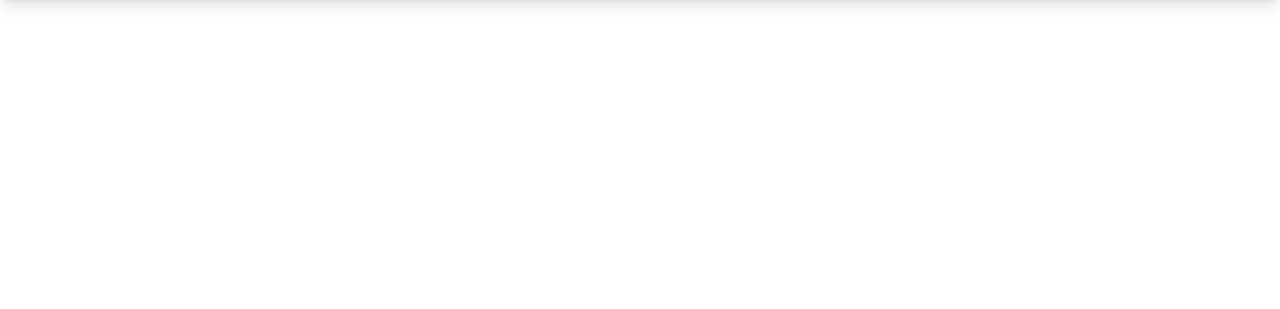
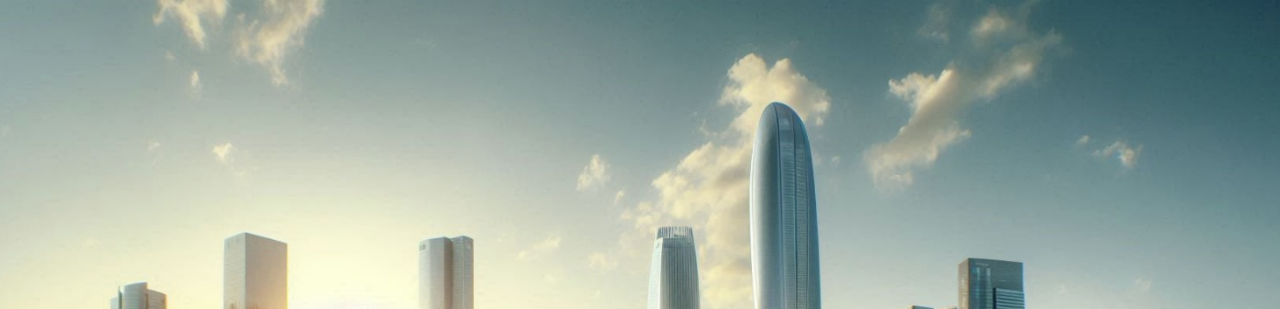
Before and after one commit to riradoro03/kevor, a plain HTML site: page index.html in a window 1280 px wide. Shown: the part 80-389 px from the top of the page. Drawn offline with nearby package versions, Linux system fonts and the light colour scheme.

Commit message:
Update index.html

```diff
--- a/index.html
+++ b/index.html
@@ -11,7 +11,7 @@
             font-family: 'Roboto', sans-serif;
         }
         .hero-bg {
-            background-image: <img src="car.jpg");
+           background-image: url('https://github.com/riradoro03/kevor/raw/main/car.jpg');
             background-size: cover;
             background-position: center;
         }
```
